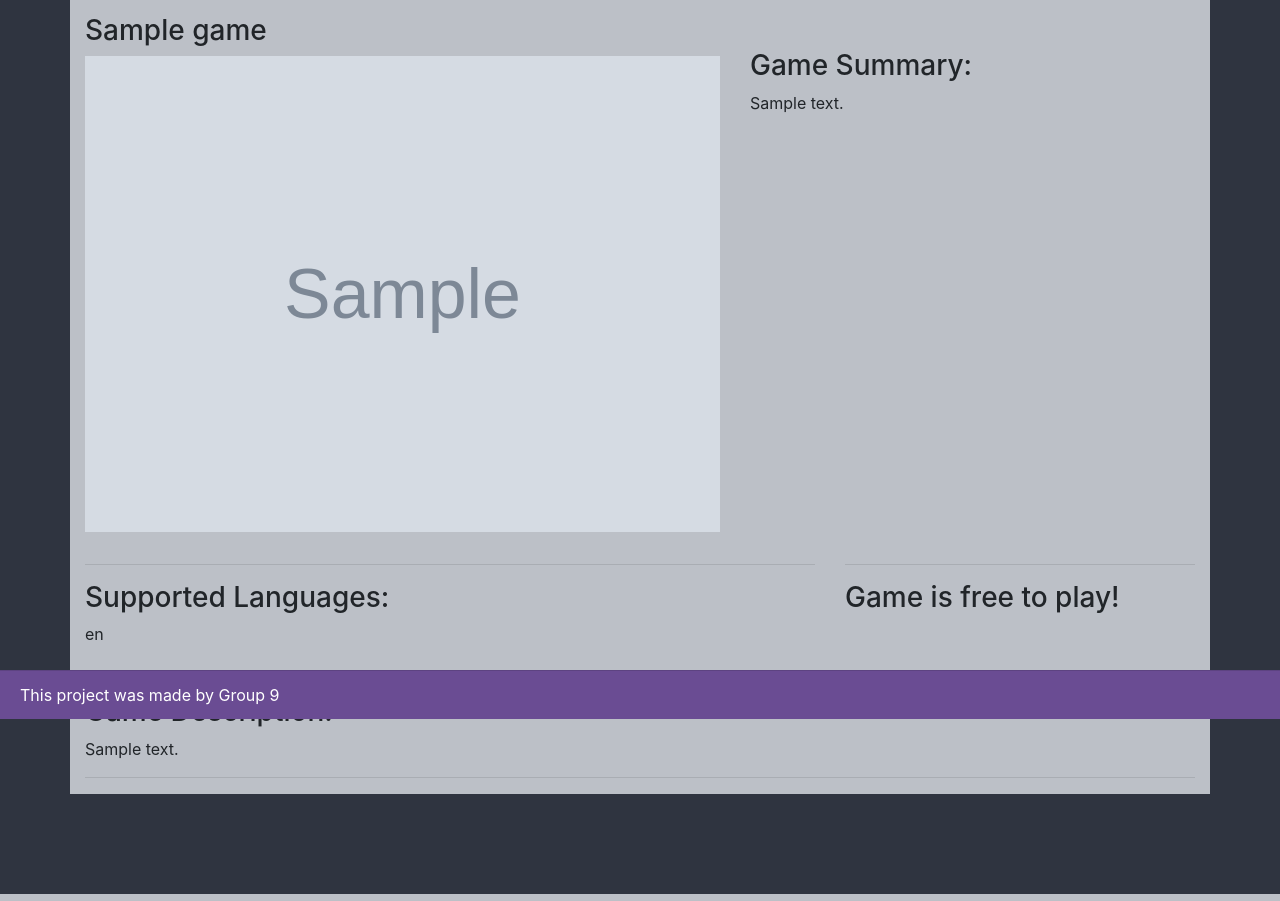
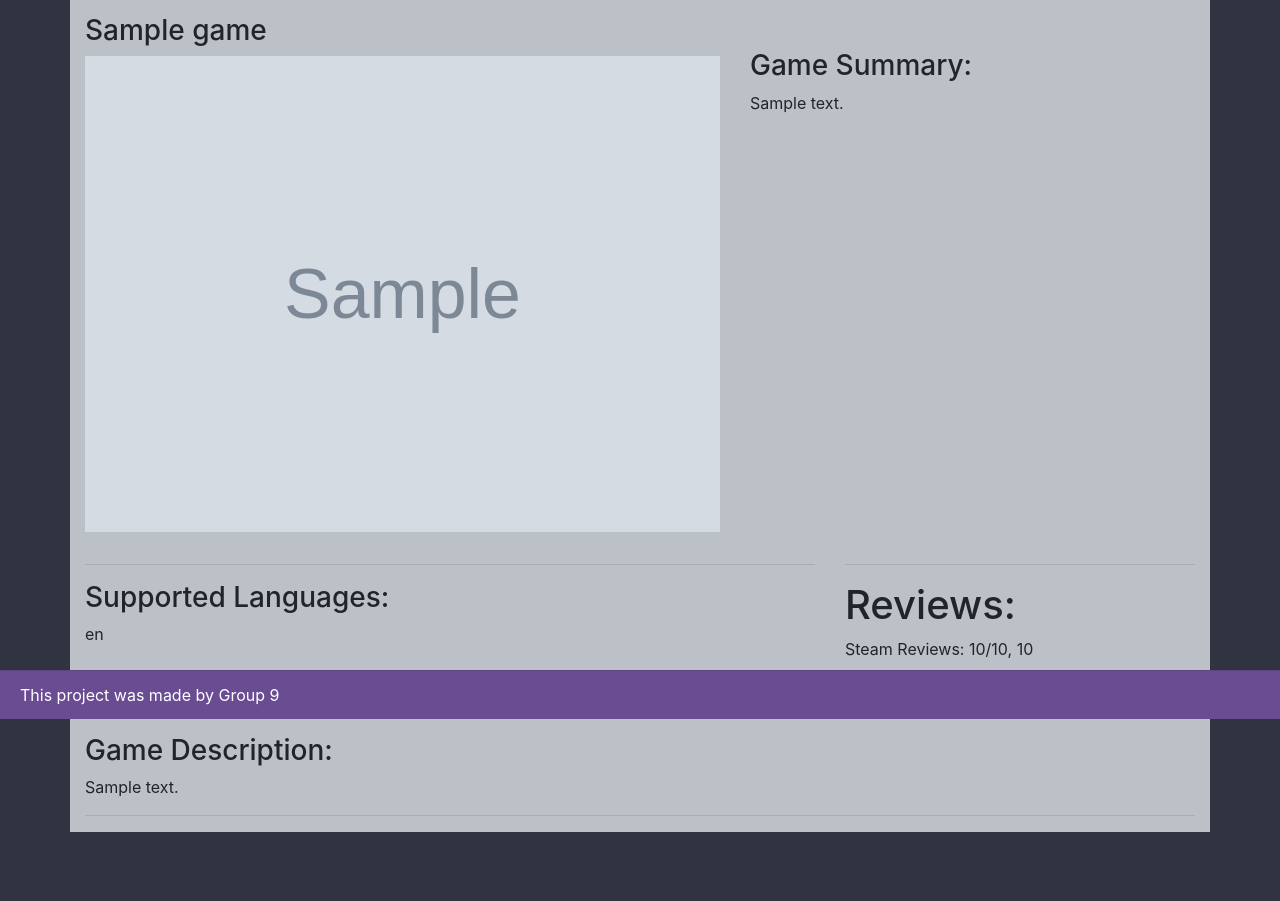
Before and after one commit to Rototype0/Semester-Project-Web-Development, a Django app: page /games-list/game/1/ in a window 1280 px wide. Shown: the part 81-982 px from the top of the page. Run offline with Django 5.2, Linux system fonts and the light colour scheme; tables that the repository leaves empty hold one stand-in row (values such as "Sample post"); grey boxes marked "Sample" are stand-in pictures; a database or web service that is not in the repository returns one stand-in record (values such as "Sample title"); data that the repository does not hold is empty; parts of the project's set-up code (start-up, migrations or seed data) failed here and were passed over; some libraries are stand-ins or nearby versions.

Commit message:
Pulled more info from steam but might be kinda useless

```diff
--- a/django_video_game_library/Home/urls.py
+++ b/django_video_game_library/Home/urls.py
@@ -1,4 +1,4 @@
-from django.urls import path
+from django.urls import path, include
 from . import views
 from django.conf import settings
 from django.conf.urls.static import static
@@ -13,6 +13,6 @@ from django.conf.urls.static import static
 '''
 
 urlpatterns = [
-    path('', views.Home, name='home'),
+    path('', include("games_list.urls"), name='home'),
     path('about/', views.About, name='about'),
 ]
--- a/django_video_game_library/games_list/models.py
+++ b/django_video_game_library/games_list/models.py
@@ -15,3 +15,8 @@ class GameData(models.Model):
     supported_languages = models.TextField(default="english")
     short_description = models.TextField(default="no description was provided")
     header_image = models.URLField(default="no header image was provided")
+    price_currency = models.CharField(max_length=20,default="")
+    price_initial = models.IntegerField(default=0)
+    price_final = models.IntegerField(default=0)
+    price_discount_percent = models.IntegerField(default=0)
+    price_final_formatted = models.CharField(max_length=20,default="")
--- a/django_video_game_library/games_list/templates/games_list/game.html
+++ b/django_video_game_library/games_list/templates/games_list/game.html
@@ -21,10 +21,17 @@
     </div>
     <div class="col-4">
         <hr>
+        <h1>Reviews:</h1>
+        {% if reviews.review_score_desc == 'No user reviews' %}
+            <p>Steam Reviews: {{reviews.review_score_desc}}</p>
+        {% else %}
+            <p>Steam Reviews: {{reviews.review_score}}/10, {{reviews.review_score_desc}}</p>
+        {% endif %}
+
         {% if game.gamedata.is_free %}
-            <h3>Game is free to play!</h3>
+            <b>Game is free to play!</b>
         {% else %}
-            <h3>Game is not free to play</h3>
+            <b>Game is not free to play</b>
         {% endif %}
     </div>
 </div>
--- a/django_video_game_library/games_list/urls.py
+++ b/django_video_game_library/games_list/urls.py
@@ -19,7 +19,8 @@ from django.urls import path, include
 from . import views
 
 urlpatterns = [
+    path('', views.Games_List, name='game_list'),
+    path('game/<str:appid>/', views.Game_Info, name='game_lib_game'),
+    path('about/', views.About, name='game_lib_about'),
     path('importjson/', views.import_data, name='import_json'),
-    path('game/<str:appid>/', views.Game_Info, name='game_lib_game'),
-    path('about/', views.About, name='game_lib_about')
 ]
--- a/django_video_game_library/games_list/views.py
+++ b/django_video_game_library/games_list/views.py
@@ -1,13 +1,77 @@
-import requests
-import json
 from django.shortcuts import render
-from .models import Game, GameData
-import time
+from games_list.models import Game
+from games_list.models import GameData
+from django.core.paginator import Paginator
+import json, time, math, requests
+from concurrent.futures import ThreadPoolExecutor
 
 
 def Game_Info(request, appid):
     game = Game.objects.filter(appid=appid).first()
-    return render(request, 'games_list/game.html', {'game': game})
+    reviews = fetch_app_reviews(appid)
+    reviews_summary = reviews[1]['query_summary']
+
+    total_reviews = reviews[1]['query_summary']['total_reviews']
+    if total_reviews != 0:
+        total_positive_reviews = reviews[1]['query_summary']['total_positive']
+        reviews_score = total_positive_reviews / total_reviews
+        reviews[1]['query_summary'].update({'review_score': round(reviews_score * 10, 1)})
+
+    return render(request, 'games_list/game.html', {'game': game, 'reviews': reviews_summary})
+
+def fetch_app_reviews(appid):
+    """Fetch reviews for a specific appid."""
+    url = f"https://store.steampowered.com/appreviews/{appid}?json=1&language=all&num_per_page=0&purchase_type=all"
+    try:
+        response = requests.get(url)
+        response.raise_for_status()  # Raise exception for HTTP errors
+        return appid, response.json()
+    except requests.exceptions.RequestException as e:
+        return appid, {"error": str(e)}
+
+def fetch_reviews_for_multiple_apps(appids):
+    results = {}
+    with ThreadPoolExecutor() as executor:
+        future_to_appid = {executor.submit(fetch_app_reviews, appid): appid for appid in appids}
+        for future in future_to_appid:
+            appid, data = future.result()
+            results[appid] = data
+    return results
+
+def Games_List(request):
+
+    paginator = Paginator(Game.objects.all(), 21)
+    page = request.GET.get('page')
+
+    if page == None:
+        page = 1
+
+
+    paginator_page = paginator.get_page(page)
+    apps = paginator.page(page)
+
+    apps_as_dict = list(apps.object_list.values())
+
+    appids = []
+    for app in apps:
+        appids.append(app.appid)
+
+    reviews = fetch_reviews_for_multiple_apps(appids)
+
+    for app in apps_as_dict:
+        #print(app['name'])
+        #print(reviews[app['appid']]['query_summary'])
+        total_reviews = reviews[app['appid']]['query_summary']['total_reviews']
+        if total_reviews != 0:
+            total_positive_reviews = reviews[app['appid']]['query_summary']['total_positive']
+            reviews_score = total_positive_reviews / total_reviews
+            reviews[app['appid']]['query_summary'].update({'review_score': round(reviews_score * 10, 1)})
+        else:
+            print(app['name'] + ' has zero reviews')
+
+        app.update(reviews[app['appid']]['query_summary'])
+
+    return render(request, 'games_list/home.html', {'games': apps_as_dict, 'paginator': paginator_page})
 
 def import_data(request):
     if request.method == 'POST' and request.FILES['json_file']:
@@ -35,13 +99,20 @@ def import_data(request):
                         if json_game_data[str(item['appid'])]['success'] == True:
                             print(str(item['appid']))
                             json_game_data = json_game_data[str(item['appid'])]['data']
+                            price_overview = json_game_data.get('price_overview', json_game_data)
+
                             game_data = GameData(
                                 appid = game,
                                 is_free = json_game_data.get('is_free', False),
                                 supported_languages = json_game_data.get('supported_languages', 'English'),
                                 detailed_description = json_game_data.get('detailed_description', 'Description'),
                                 short_description = json_game_data.get('short_description', 'Description'),
-                                header_image = json_game_data.get('header_image', 'Header image')
+                                header_image = json_game_data.get('header_image', 'Header image'),
+                                price_currency = price_overview.get('currency', ' '),
+                                price_initial = price_overview.get('initial', 0),
+                                price_final = price_overview.get('final', 0),
+                                price_discount_percent = price_overview.get('discount_percent', 0),
+                                price_final_formatted = price_overview.get('final_formatted', ' '),
                             )
                             game_data.save()
                         else:
@@ -51,7 +122,7 @@ def import_data(request):
                     appid=item['appid'],
                     name=item['name'],
                 )
-                url = 'https://store.steampowered.com/api/appdetails?appids=' + str(item['appid']) + '&filters=basic'
+                url = 'https://store.steampowered.com/api/appdetails?appids=' + str(item['appid'])
                 response = requests.get(url)
                 json_game_data = response.json()
 
@@ -60,15 +131,23 @@ def import_data(request):
                 if json_game_data != None:
                     if json_game_data[str(item['appid'])]['success'] == True:
                         game.save()
-                        print(str(item['appid']))
+                        print(str(item['name']))
                         json_game_data = json_game_data[str(item['appid'])]['data']
+                        price_overview = json_game_data.get('price_overview', {})
+                        print(price_overview)
+
                         game_data = GameData(
                             appid = game,
                             is_free = json_game_data.get('is_free', False),
                             supported_languages = json_game_data.get('supported_languages', 'English'),
                             detailed_description = json_game_data.get('detailed_description', 'Description'),
                             short_description = json_game_data.get('short_description', 'Description'),
-                            header_image = json_game_data.get('header_image', 'Header image')
+                            header_image = json_game_data.get('header_image', 'Header image'),
+                            price_currency = price_overview.get('currency', ' '),
+                            price_initial = price_overview.get('initial', 0),
+                            price_final = price_overview.get('final', 0),
+                            price_discount_percent = price_overview.get('discount_percent', 0),
+                            price_final_formatted = price_overview.get('final_formatted', ' '),
                         )
                         game_data.save()
                 else:
```
Also changed, not shown: django_video_game_library/Home/views.py (+0 -44 lines), django_video_game_library/games_list/migrations/0008_gamedata_price_currency_and_more.py (added).
